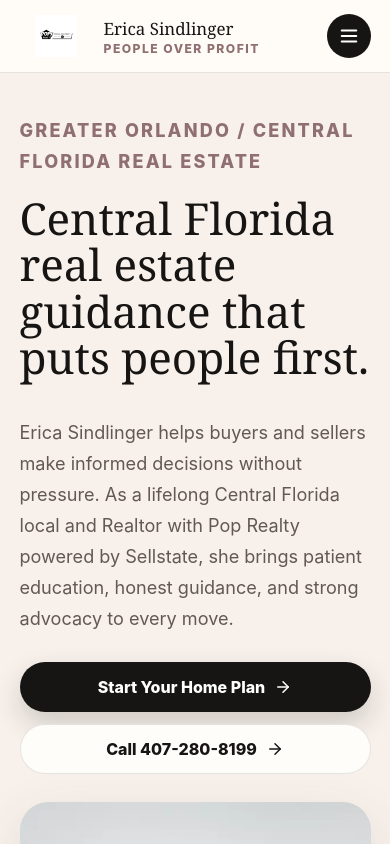
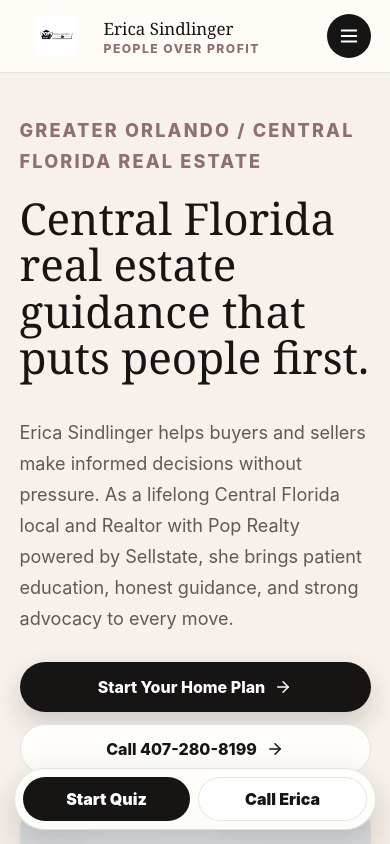
Before and after one commit to ericasinds/erica-sindlinger-realtor-web, a React (Vite) app: page / in a window 390 px wide. Shown: the top 844 px of the page. Built offline with nearby package versions, Linux system fonts and the light colour scheme.

Commit message:
Improve buyer and seller lead funnel

```diff
--- a/src/styles/parts/part4.css
+++ b/src/styles/parts/part4.css
@@ -10,6 +10,31 @@
   justify-content: center;
   width: 44px;
 }
+.sticky-actions {
+  background: rgba(255, 253, 249, 0.96);
+  border: 1px solid var(--line);
+  border-radius: 999px;
+  bottom: 14px;
+  box-shadow: 0 12px 34px rgba(23, 21, 20, 0.16);
+  display: none;
+  gap: 8px;
+  left: 14px;
+  padding: 8px;
+  position: fixed;
+  right: 14px;
+  z-index: 30;
+}
+.sticky-actions a {
+  align-items: center;
+  border-radius: 999px;
+  display: inline-flex;
+  flex: 1;
+  font-weight: 900;
+  justify-content: center;
+  min-height: 44px;
+}
+.sticky-actions a:first-child { background: var(--ink); color: white; }
+.sticky-actions a:last-child { background: #fff; border: 1px solid var(--line); color: var(--ink); }
 .reveal { animation: fadeUp 640ms ease both; }
 @keyframes fadeUp {
   from { opacity: 0; transform: translateY(18px); }
@@ -30,10 +55,11 @@
   .nav.open { display: grid; gap: 0; }
   .nav a { border-top: 1px solid var(--line); padding: 14px 0; }
   .nav-cta { margin-top: 12px; }
-  .hero, .story-split, .contact-layout, .footer { grid-template-columns: 1fr; }
+  .hero, .story-split, .contact-layout, .footer, .funnel-shell { grid-template-columns: 1fr; }
   .hero { min-height: auto; }
   .hero-media { min-height: 430px; }
   .grid.three, .grid.four { grid-template-columns: repeat(2, minmax(0, 1fr)); }
+  .sticky-actions { display: flex; }
 }
 @media (max-width: 640px) {
   h1 { font-size: 2.75rem; }
@@ -42,5 +68,7 @@
   .hero-media { min-height: 360px; }
   .grid.two, .grid.three, .grid.four, .form-grid { grid-template-columns: 1fr; }
   .button, .button-row { width: 100%; }
-  .footer { padding-bottom: 84px; }
+  .footer { padding-bottom: 112px; }
+  .funnel-card { padding: 22px 18px; }
+  .progress-row { gap: 7px; }
 }
```
